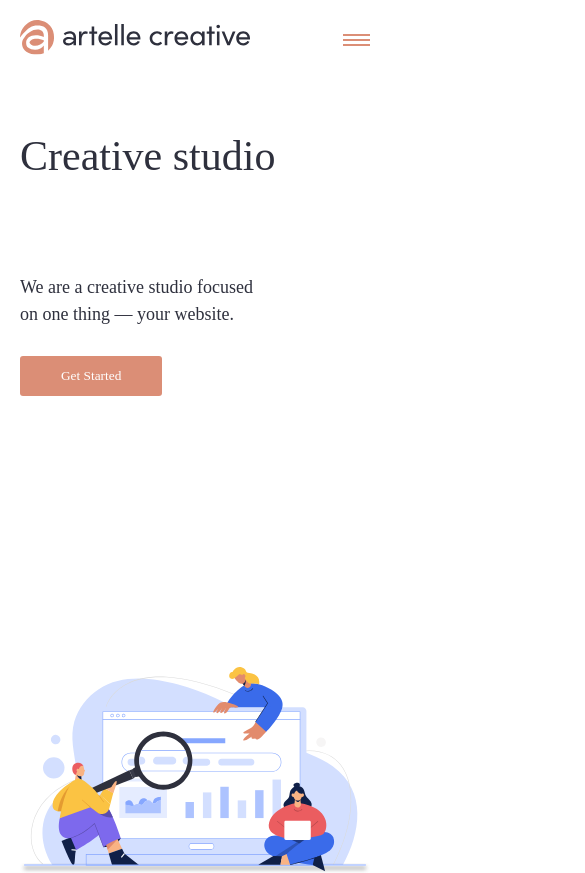
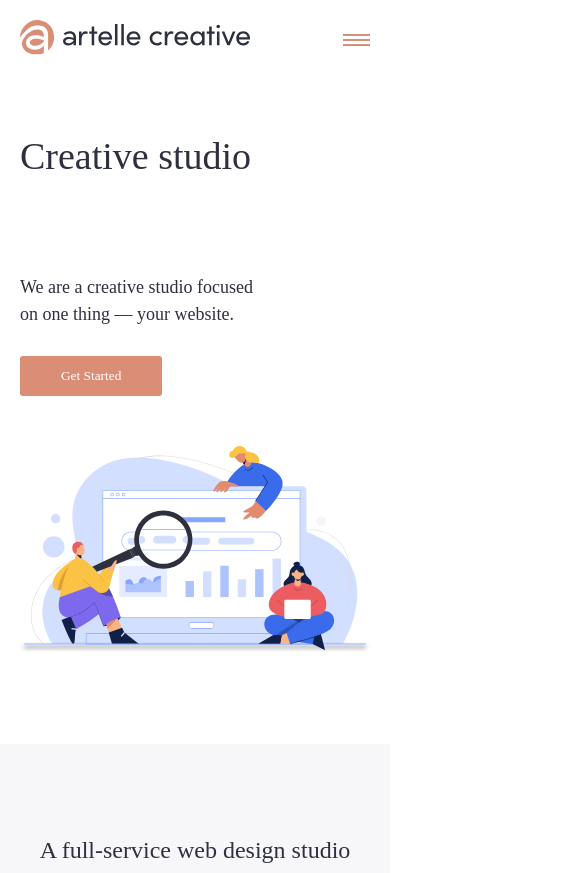
Before and after one commit to maribellDev/artellecreative, a Next.js app: page / in a window 390 px wide. Shown: the top 873 px of the page, 585 px wide, since content can reach past the window. Built offline with nearby package versions, Linux system fonts and the light colour scheme; a web font is replaced by a local one.

Commit message:
fix: adaptive index.js

```diff
--- a/styles/animation.module.scss
+++ b/styles/animation.module.scss
@@ -13,26 +13,26 @@
         opacity: 0;
         overflow: hidden;
         color: #db8e76;
-        -webkit-animation: rotateWord 12s linear infinite 0s;
-        -moz-animation: rotateWord 12s linear infinite 0s;
-        -o-animation: rotateWord 12s linear infinite 0s;
-        -ms-animation: rotateWord 12s linear infinite 0s;
-        animation: rotateWord 12s linear infinite 0s;
+        -webkit-animation: rotateWord 5s linear infinite 0s;
+        -moz-animation: rotateWord 5s linear infinite 0s;
+        -o-animation: rotateWord 5s linear infinite 0s;
+        -ms-animation: rotateWord 5s linear infinite 0s;
+        animation: rotateWord 5s linear infinite 0s;
 
         &:nth-child(2) {
-          -webkit-animation-delay: 4s;
-          -moz-animation-delay: 4s;
-          -o-animation-delay: 4s;
-          -ms-animation-delay: 4s;
-          animation-delay: 4s;
+          -webkit-animation-delay: 2s;
+          -moz-animation-delay: 2s;
+          -o-animation-delay: 2s;
+          -ms-animation-delay: 2s;
+          animation-delay: 2s;
           color: #db8e76;
         }
         &:nth-child(3) {
-          -webkit-animation-delay: 7s;
-          -moz-animation-delay: 7s;
-          -o-animation-delay: 7s;
-          -ms-animation-delay: 7s;
-          animation-delay: 7s;
+          -webkit-animation-delay: 3.5s;
+          -moz-animation-delay: 3.5s;
+          -o-animation-delay: 3.5s;
+          -ms-animation-delay: 3.5s;
+          animation-delay: 3.5s;
           color: #db8e76;
         }
       }
--- a/styles/mainscreen.module.scss
+++ b/styles/mainscreen.module.scss
@@ -17,11 +17,28 @@
     }
   }
 }
-@media (max-width: 768px) {
+@media (max-width: 1040px) {
   .blockmain {
     flex-direction: column;
     .textmain {
-      margin-bottom: 20px;
+      height: auto;
+      margin-bottom: 50px;
+    }
+  }
+}
+
+@media (max-width: 768px) {
+  .blockmain {
+    .textmain {
+      width: 600px;
+    }
+  }
+}
+@media (max-width: 600px) {
+  .blockmain {
+    .textmain {
+      width: 100%;
+      min-width: 320px;
     }
   }
 }
@@ -36,3 +53,12 @@
     }
   }
 }
+@media (max-width: 600px) {
+  .blockmain {
+    .textmain {
+      h1 {
+        font-size: 38px;
+      }
+    }
+  }
+}
```
